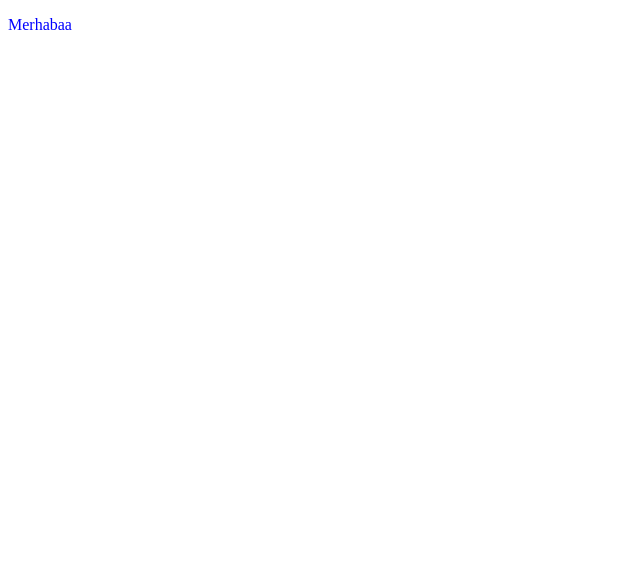
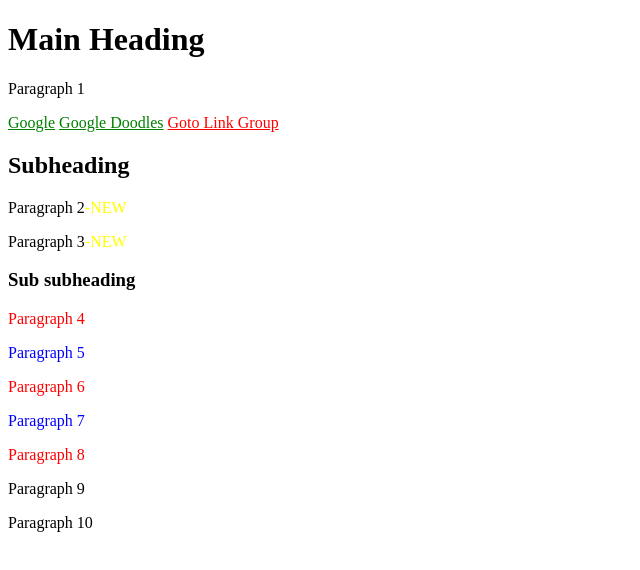
Before and after one commit to MaZe30/stranica, a plain HTML site: page index.html in a window 1280 px wide. Shown: the whole page, without its empty margins (0-640 px from the left). Drawn offline with Linux system fonts and the light colour scheme.

Commit message:
Add files via upload

```diff
--- a/index.html
+++ b/index.html
@@ -1,11 +1,71 @@
-<!doctype html>
+<!DOCTYPE html>
 <html lang="en">
+
 <head>
-        <meta charset="utf-8">
-        <meta name="viewport" content="width=device-width, initial-scale=1.0">
+    <meta charset="UTF-8">
+    <title>Advanced CSS - Assignment 1</title>
+    <style>
+        a[href*="google"] {
+    color: green;
+
+    }
+    a[href^="https://www.link-group.eu"] {
+    color: red;
+
+    }
+    div[id="second-div"]>p:nth-child(odd)
+    {
+    color: blue;
+    }
+    div[id="second-div"]>p:nth-child(even)
+    {
+    color: red;
+    }
+
+    div[id="first-div"]>p::after {
+    content: "-NEW";
+    color: yellow;
+    }
+
+    p:last-child:hover {
+    font-style: italic;
+    }
+
+
+
+
+
+
+
+
+
+
+
+
+    </style>
 </head>
 
 <body>
-    <p style="color: blue;">Merhabaa</p>
+    <h1>Main Heading</h1>
+    <p>Paragraph 1</p>
+    <a href="https://www.google.com/">Google</a>
+    <a href="https://www.google.com/doodles">Google Doodles</a>
+    <a href="https://www.link-group.eu/" target="_blank">Goto Link Group</a>
+    <div id="first-div">
+        <h2>Subheading</h2>
+        <p>Paragraph 2</p>
+        <p>Paragraph 3</p>
+        <div id="second-div">
+            <h3>Sub subheading</h3>
+            <p>Paragraph 4</p>
+            <p>Paragraph 5</p>
+            <p>Paragraph 6</p>
+            <p>Paragraph 7</p>
+            <p>Paragraph 8</p>
+        </div>
+    </div>
+    <p>Paragraph 9</p>
+    <p>Paragraph 10</p>
 </body>
+
 </html>
```
